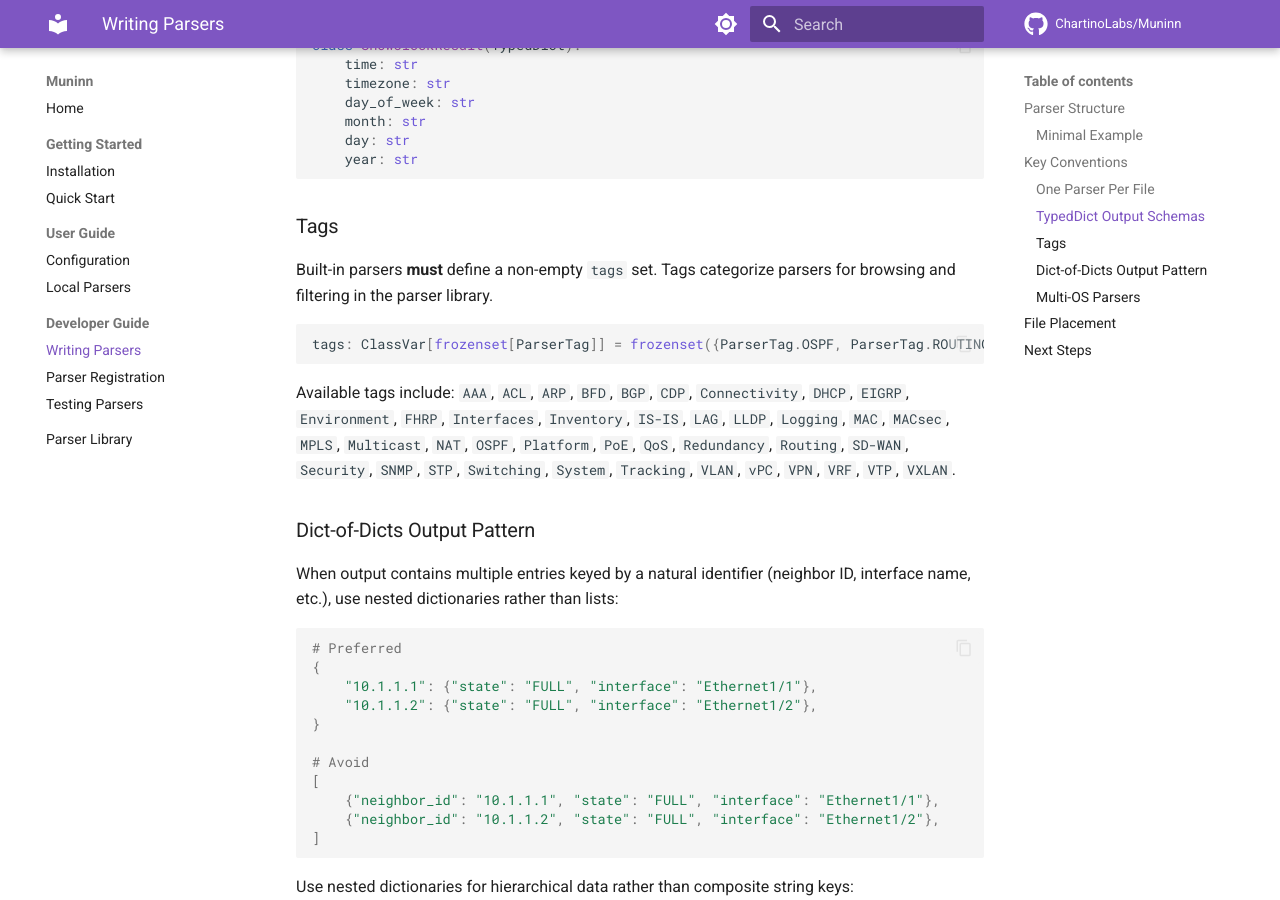
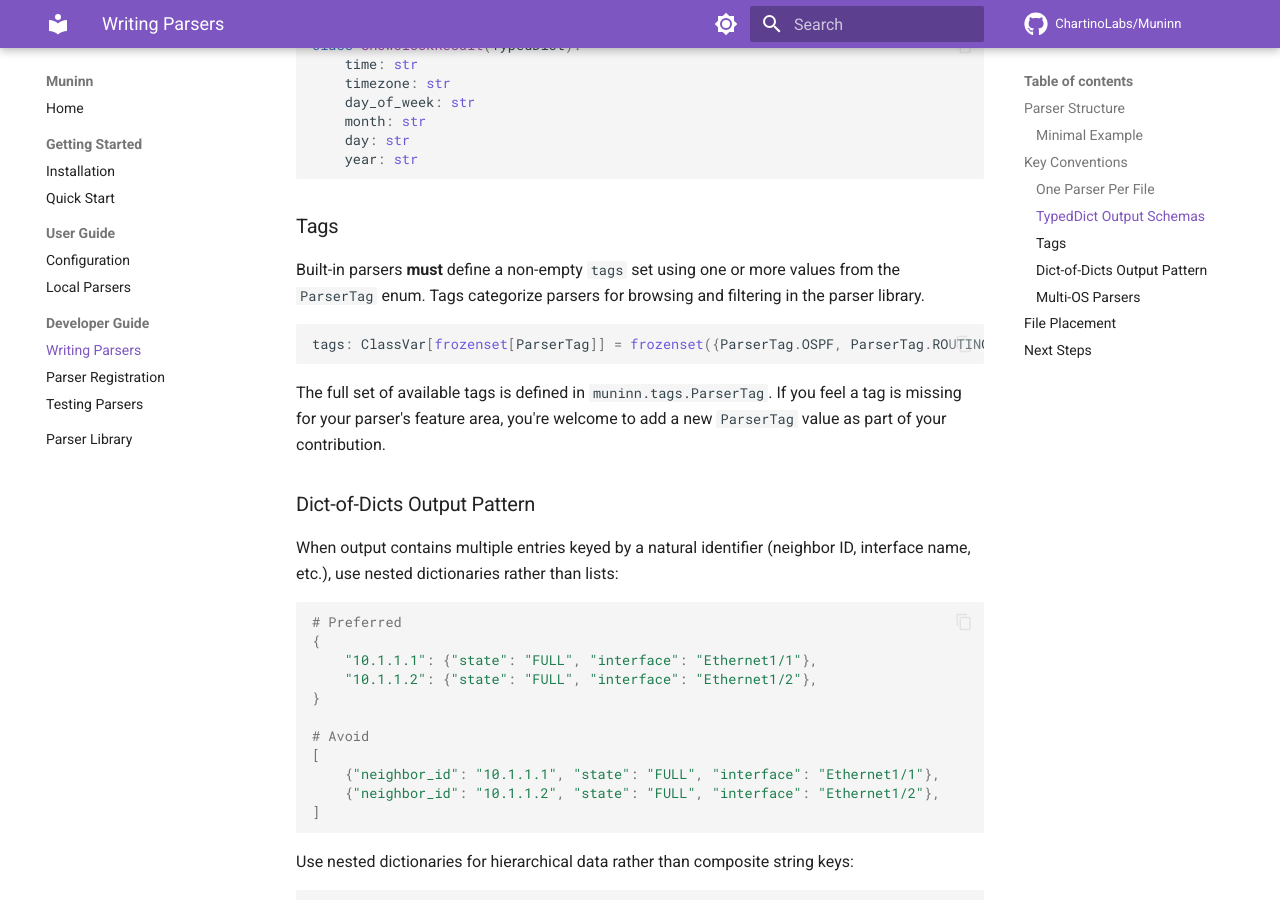
Before and after one commit to ChartinoLabs/Muninn, an MkDocs documentation site: the page built from docs/developer-guide/writing-parsers.md, in a window 1280 px wide and 900 px high, scrolled down 1691 px. Built offline with MkDocs 1.6.1 and Material for MkDocs 9.7.7, drawn with Linux system fonts in a browser that asks for light colours; comment, search, counter and statistics services are not loaded.

Commit message:
docs: replace exhaustive tag list with reference to ParserTag enum
Co-Authored-By: Claude Opus 4.6 (1M context) <noreply@anthropic.com>

````diff
--- a/docs/developer-guide/writing-parsers.md
+++ b/docs/developer-guide/writing-parsers.md
@@ -78,13 +78,13 @@ class ShowClockResult(TypedDict):
 
 ### Tags
 
-Built-in parsers **must** define a non-empty `tags` set. Tags categorize parsers for browsing and filtering in the parser library.
+Built-in parsers **must** define a non-empty `tags` set using one or more values from the `ParserTag` enum. Tags categorize parsers for browsing and filtering in the parser library.
 
 ```python
 tags: ClassVar[frozenset[ParserTag]] = frozenset({ParserTag.OSPF, ParserTag.ROUTING})
 ```
 
-Available tags include: `AAA`, `ACL`, `ARP`, `BFD`, `BGP`, `CDP`, `Connectivity`, `DHCP`, `EIGRP`, `Environment`, `FHRP`, `Interfaces`, `Inventory`, `IS-IS`, `LAG`, `LLDP`, `Logging`, `MAC`, `MACsec`, `MPLS`, `Multicast`, `NAT`, `OSPF`, `Platform`, `PoE`, `QoS`, `Redundancy`, `Routing`, `SD-WAN`, `Security`, `SNMP`, `STP`, `Switching`, `System`, `Tracking`, `VLAN`, `vPC`, `VPN`, `VRF`, `VTP`, `VXLAN`.
+The full set of available tags is defined in `muninn.tags.ParserTag`. If you feel a tag is missing for your parser's feature area, you're welcome to add a new `ParserTag` value as part of your contribution.
 
 ### Dict-of-Dicts Output Pattern
 
````
